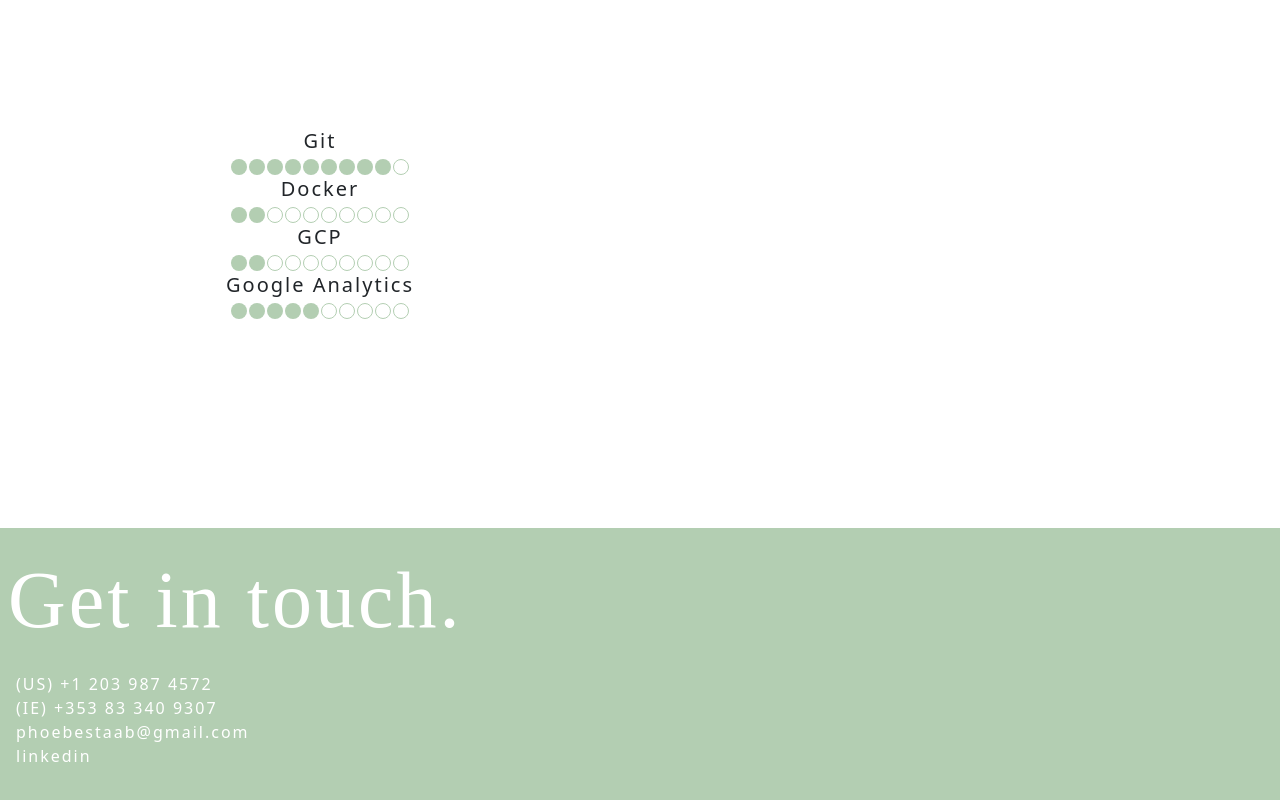
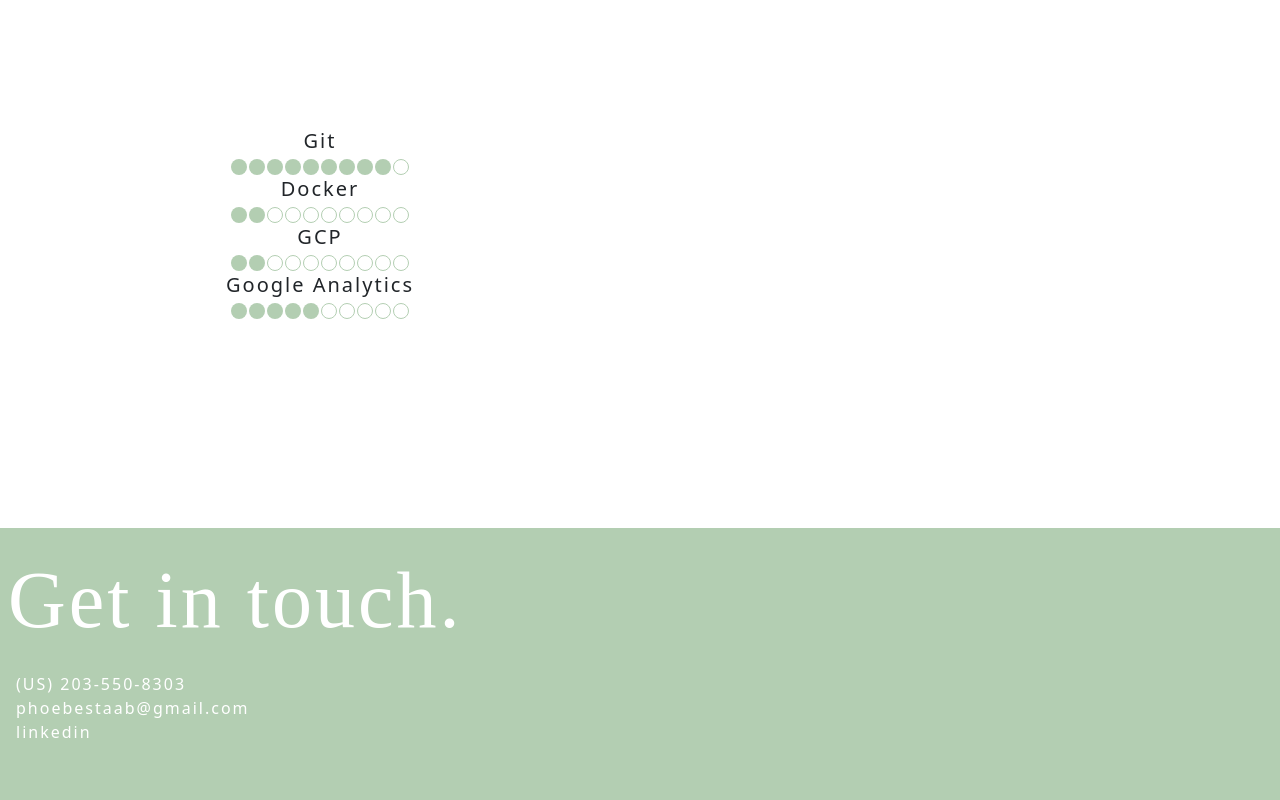
Before and after one commit to phoenixfire07/my-app, a React (Create React App) app: page / in a window 1280 px wide. Shown: the part 8072-8872 px from the top of the page. Built offline with nearby package versions, Linux system fonts and the light colour scheme.

Commit message:
Update Contact.js

```diff
--- a/src/components/Contact.js
+++ b/src/components/Contact.js
@@ -9,9 +9,7 @@
       <ScrollAnimation animateIn='fadeIn' animateOut='fadeOut'>
         <div id="contact-section" className=" pt-4 contact-container">
             <h1 className="contact-heading pl-2 pb-3">Get in touch.</h1>
-            <a href="tel:+1-203-987-4572" className="contact-text pl-3 pt-3">(US) +1 203 987 4572</a>
-            <br></br>
-            <a href="tel:+353-083-340-9307" className="contact-text pl-3 pt-3">(IE) +353 83 340 9307</a>
+            <a href="tel:+1-203-550-8303" className="contact-text pl-3 pt-3">(US) 203-550-8303</a>
             <br></br>
             <a href = "mailto: phoebestaab@gmail.com" className="contact-text pl-3 pt-3">phoebestaab@gmail.com</a>
             <br></br>
```
